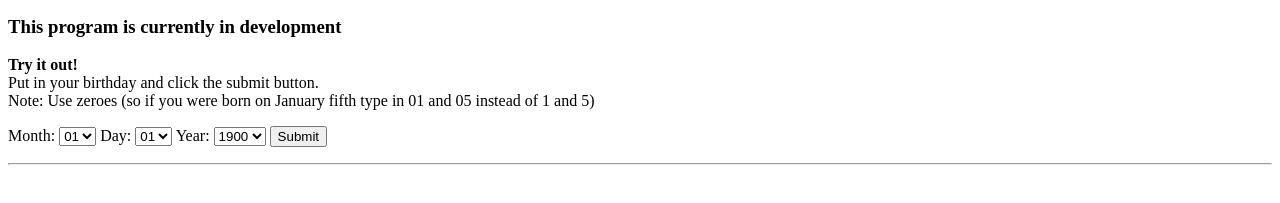
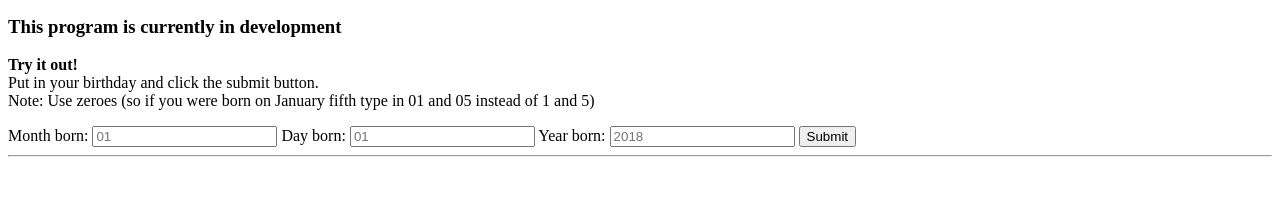
Before and after one commit to BoJanie/birth_music, a plain HTML site: page index.html in a window 1280 px wide. Shown: the part 101-304 px from the top of the page. Drawn offline with Linux system fonts and the light colour scheme.

Commit message:
Form validation
Form actually validates!! Got rid of the ugly dropdowns.
Also started adding some explanations, not done yet though

```diff
--- a/index.html
+++ b/index.html
@@ -11,196 +11,25 @@
         <p> <b>Try it out!</b> <br>
             Put in your birthday and click the submit button. <br>
             Note: Use zeroes (so if you were born on January fifth type in 01 and 05 instead of 1 and 5)</p>
-            <p> Month:
-            <select id=month>
-              <option value="01">01</option>
-              <option value="02">02</option>
-              <option value="03">03</option>
-              <option value="04">04</option>
-              <option value="05">05</option>
-              <option value="06">06</option>
-              <option value="07">07</option>
-              <option value="08">08</option>
-              <option value="09">09</option>
-              <option value="10">10</option>
-              <option value="11">11</option>
-              <option value="12">12</option>
-            </select>
-            Day:
-            <select id=day>
-              <option value="01">01</option>
-              <option value="02">02</option>
-              <option value="03">03</option>
-              <option value="04">04</option>
-              <option value="05">05</option>
-              <option value="06">06</option>
-              <option value="07">07</option>
-              <option value="08">08</option>
-              <option value="09">09</option>
-              <option value=10>10</option>
-              <option value=11>11</option>
-              <option value=12>12</option>
-              <option value=13>13</option>
-              <option value=14>14</option>
-              <option value=15>15</option>
-              <option value=16>16</option>
-              <option value=17>17</option>
-              <option value=18>18</option>
-              <option value=19>19</option>
-              <option value=20>20</option>
-              <option value=21>21</option>
-              <option value=22>22</option>
-              <option value=23>23</option>
-              <option value=24>24</option>
-              <option value=25>25</option>
-              <option value=26>26</option>
-              <option value=27>27</option>
-              <option value=28>28</option>
-              <option value=29>29</option>
-              <option value=30>30</option>
-              <option value=31>31</option>
-            </select>
-            Year:
-            <select id=year>
-              <option value=1900>1900</option>
-              <option value=1901>1901</option>
-              <option value=1902>1902</option>
-              <option value=1903>1903</option>
-              <option value=1904>1904</option>
-              <option value=1905>1905</option>
-              <option value=1906>1906</option>
-              <option value=1907>1907</option>
-              <option value=1908>1908</option>
-              <option value=1909>1909</option>
-              <option value=1910>1910</option>
-              <option value=1911>1911</option>
-              <option value=1912>1912</option>
-              <option value=1913>1913</option>
-              <option value=1914>1914</option>
-              <option value=1915>1915</option>
-              <option value=1916>1916</option>
-              <option value=1917>1917</option>
-              <option value=1918>1918</option>
-              <option value=1919>1919</option>
-              <option value=1920>1920</option>
-              <option value=1921>1921</option>
-              <option value=1922>1922</option>
-              <option value=1923>1923</option>
-              <option value=1924>1924</option>
-              <option value=1925>1925</option>
-              <option value=1926>1926</option>
-              <option value=1927>1927</option>
-              <option value=1928>1928</option>
-              <option value=1929>1929</option>
-              <option value=1930>1930</option>
-              <option value=1931>1931</option>
-              <option value=1932>1932</option>
-              <option value=1933>1933</option>
-              <option value=1934>1934</option>
-              <option value=1935>1935</option>
-              <option value=1936>1936</option>
-              <option value=1937>1937</option>
-              <option value=1938>1938</option>
-              <option value=1939>1939</option>
-              <option value=1940>1940</option>
-              <option value=1941>1941</option>
-              <option value=1942>1942</option>
-              <option value=1943>1943</option>
-              <option value=1944>1944</option>
-              <option value=1945>1945</option>
-              <option value=1946>1946</option>
-              <option value=1947>1947</option>
-              <option value=1948>1948</option>
-              <option value=1949>1949</option>
-              <option value=1950>1950</option>
-              <option value=1951>1951</option>
-              <option value=1952>1952</option>
-              <option value=1953>1953</option>
-              <option value=1954>1954</option>
-              <option value=1955>1955</option>
-              <option value=1956>1956</option>
-              <option value=1957>1957</option>
-              <option value=1958>1958</option>
-              <option value=1959>1959</option>
-              <option value=1960>1960</option>
-              <option value=1961>1961</option>
-              <option value=1962>1962</option>
-              <option value=1963>1963</option>
-              <option value=1964>1964</option>
-              <option value=1965>1965</option>
-              <option value=1966>1966</option>
-              <option value=1967>1967</option>
-              <option value=1968>1968</option>
-              <option value=1969>1969</option>
-              <option value=1970>1970</option>
-              <option value=1971>1971</option>
-              <option value=1972>1972</option>
-              <option value=1973>1973</option>
-              <option value=1974>1974</option>
-              <option value=1975>1975</option>
-              <option value=1976>1976</option>
-              <option value=1977>1977</option>
-              <option value=1978>1978</option>
-              <option value=1979>1979</option>
-              <option value=1980>1980</option>
-              <option value=1981>1981</option>
-              <option value=1982>1982</option>
-              <option value=1983>1983</option>
-              <option value=1984>1984</option>
-              <option value=1985>1985</option>
-              <option value=1986>1986</option>
-              <option value=1987>1987</option>
-              <option value=1988>1988</option>
-              <option value=1989>1989</option>
-              <option value=1990>1990</option>
-              <option value=1991>1991</option>
-              <option value=1992>1992</option>
-              <option value=1993>1993</option>
-              <option value=1994>1994</option>
-              <option value=1995>1995</option>
-              <option value=1996>1996</option>
-              <option value=1997>1997</option>
-              <option value=1998>1998</option>
-              <option value=1999>1999</option>
-              <option value=2000>2000</option>
-              <option value=2001>2001</option>
-              <option value=2002>2002</option>
-              <option value=2003>2003</option>
-              <option value=2004>2004</option>
-              <option value=2005>2005</option>
-              <option value=2006>2006</option>
-              <option value=2007>2007</option>
-              <option value=2008>2008</option>
-              <option value=2009>2009</option>
-              <option value=2010>2010</option>
-              <option value=2011>2011</option>
-              <option value=2012>2012</option>
-              <option value=2013>2013</option>
-              <option value=2014>2014</option>
-              <option value=2015>2015</option>
-              <option value=2016>2016</option>
-              <option value=2017>2017</option>
-              <option value=2018>2018</option>
-              <option value=2019>2019</option>
-              <option value=2020>2020</option>
-              <option value=2021>2021</option>
-              <option value=2022>2022</option>
-              <option value=2023>2023</option>
-            </select>
-            <button type="button" id="submit">Submit</button>
-            <!--
-            <form>
+            <form action="javascript:getBirthday" id=birthdayForm>
               <label for="month">Month born:</label>
-              <input type="text" required pattern="[0-9]{2}" id = "month" placeholder="01">
+              <input type="text" required pattern="[0-9]{2}" min="01" max="12" id = "month" placeholder="01">
               <label for="day">Day born:</label>
-              <input type="text" required pattern="[0-9]{2}" id="day" placeholder="01">
+              <input type="text" required pattern="[0-9]{2}" min="01" max="31" id="day" placeholder="01">
               <label for="year">Year born:</label>
               <input type="text" required pattern="[0-9]{4}" id="year" placeholder="2018">
               <button type="button" id="submit">Submit</button>
             </form>
-            !-->
         <hr> <!--Horizontal line-->
         <div id="birthdayDisplay"></div> <br> <!--what is div?? -->
+        <div id="explainChords"></div> <br>
+        <div id="explainChordsUp"></div> <br>
+        <div id="explainChordsBack"></div> <br>
+        <div id="explainKey"></div> <br>
+        <div id="explainTempo"></div> <br>
+        <div id="explainArpeggios"></div> <br>
+        <div id="errorValidity"></div> <br>
+
 
         <script src="js/tone.js"></script>
 
@@ -433,8 +262,56 @@
                     polySynth.triggerAttackRelease([notes[i], thirds[i], fifths[i]], dur, now + dur*i);
                   }
                 };
+
+                //EXPLANATIONS FOR THE USER:
+                //This will allow the chords to be articulated:
+                chordRoman = ["I", "ii", "III", "IV", "V", "vi", "vii°"]
+                function translateChords(chord) {
+                  return chordRoman[(chord%7)]
+                }
+                romanChords = []
+                for(i=0; i<notes.length; i++) {
+                  romanChords.push(translateChords(notesNumbers[i]));
+                }
+                romanChordsString = romanChords.join(", ");
+                //This articulates the month born+key:
+                monthStrings = ["January", "February", "March", "April", "May",
+                  "June", "July", "August", "October", "September", "November",
+                  "December"];
+                function stringMonth(month) {
+                  return monthStrings[month-1];
+                }
+
+
+                /*
+                <div id="explainChords"></div> <br>
+                <div id="explainChordsUp"></div> <br>
+                <div id="explainKey"></div> <br>
+                <div id="explainTempo"></div> <br>
+                <div id="explainArpeggios"></div> <br>
+                <div id="errorValidity"></div> <br>
+                */
+                document.getElementById("explainChords").innerHTML =
+                "Your chord pattern is: "
+                + romanChordsString + ", I"
+
+                document.getElementById("explainKey").innerHTML =
+                "The middle section of your song was raised by " + change
+
+                document.getElementById("explainKey").innerHTML =
+                "Because you were born in " +month + ", your song is in the key of " + doNote
+
             };
-            document.getElementById('submit').addEventListener('click',getBirthday);
+
+            function checkForm() {
+              if(birthdayForm.checkValidity()) {
+                getBirthday()
+              } else {
+                console.log("You're not valid.");
+                document.getElementById("errorValidity").innerHTML = "Please make sure you use the proper format, including zeroes before single digit numbers.";
+              }
+            }
+            document.getElementById('submit').addEventListener('click',checkForm)
 
 
         </script>
```
